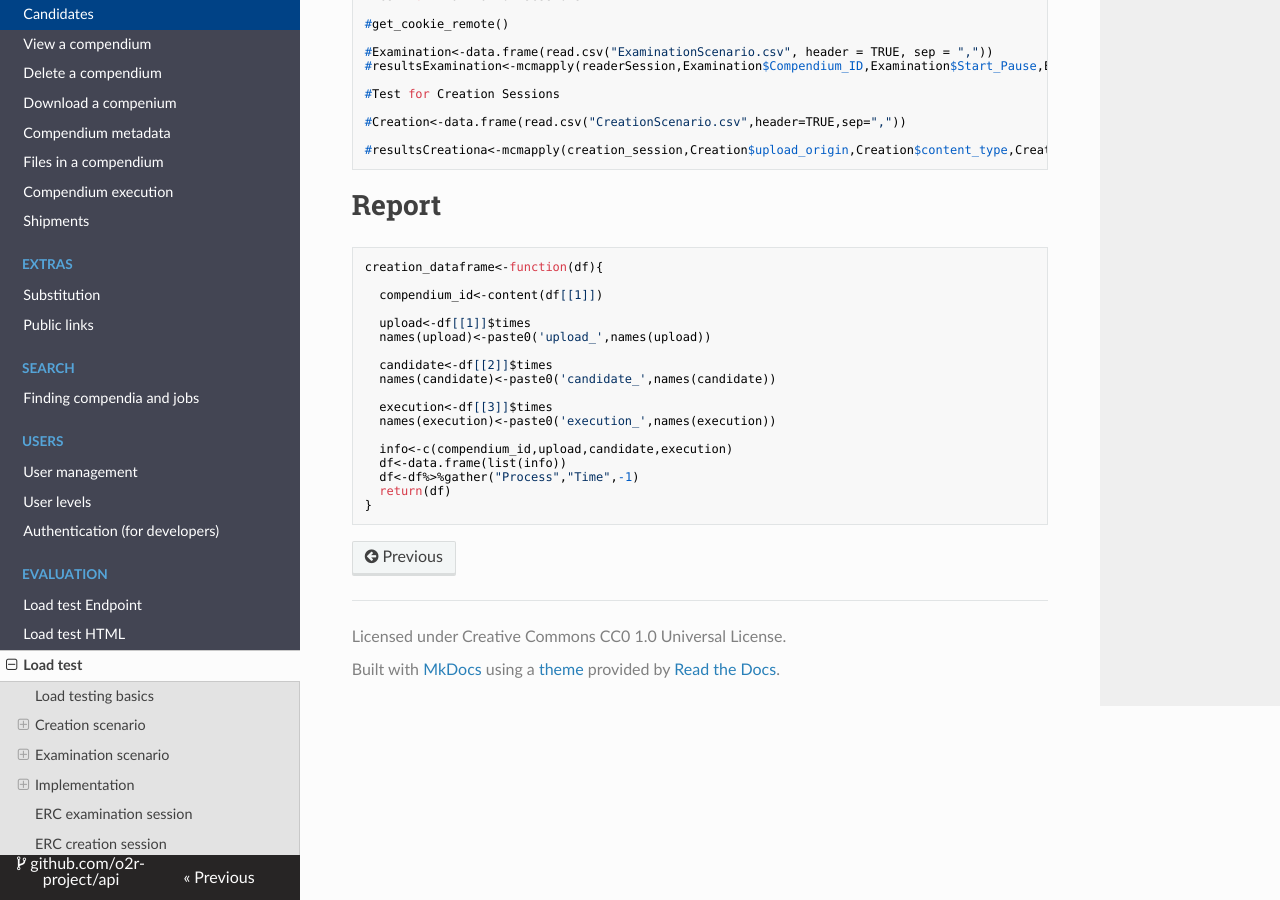
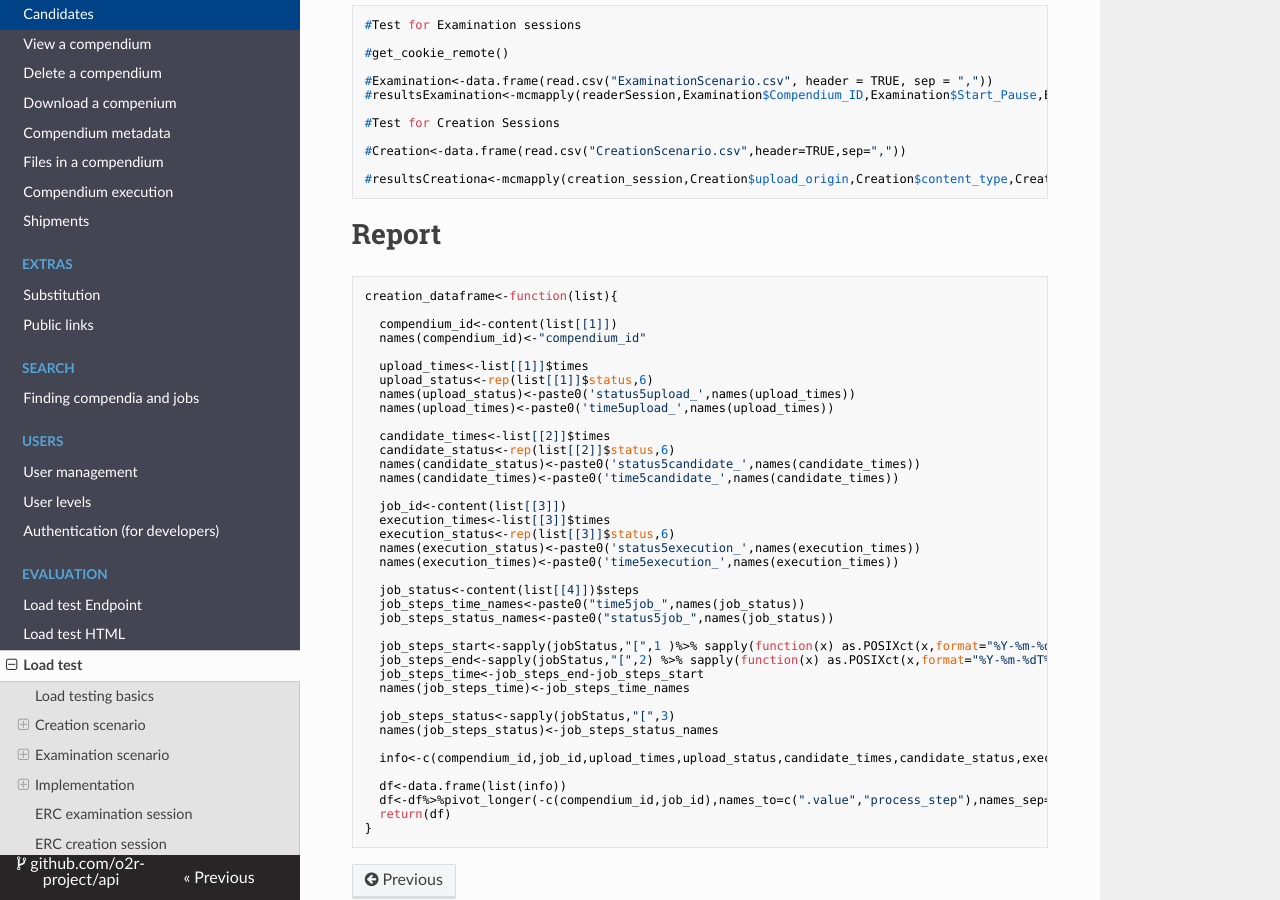
Before and after one commit to o2r-project/api, an MkDocs documentation site: the page built from docs/evaluation/load_test.md, in a window 1280 px wide and 900 px high, scrolled down 11507 px. Built offline with MkDocs 1.6.1, drawn with Linux system fonts in a browser that asks for light colours; nearby versions of some CDN libraries; some of the changed text lies outside the part shown.

Commit message:
Tidy table

```diff
--- a/docs/evaluation/load_test.md
+++ b/docs/evaluation/load_test.md
@@ -174,11 +174,12 @@ login information of [orcid](orcidorcid.org) **personal account**.
       #Remote Test
       o2r_remote<-"https://o2r.uni-muenster.de/#/"
 
-      # Read startup file  / login information
+      # Read configuration file
       readRenviron(".Renviron")
 
       available.versions<-list_versions("chromedriver")
-      r<-rsDriver(chromever=available.versions[[1]][1])
+
+      r<-rsDriver(chromever=available.versions[[1]][5],port=sample(4500:4999,1))
       rem_dr<-r[["client"]]
 
       # o2r webpage
@@ -436,7 +437,8 @@ Checks the status of a job
     job_status <- function(job_id) {
       endpoint<-Sys.getenv("ENDPOINT")
       cookie<-Sys.getenv("COOKIE")
-      response <- GET(url = paste0(endpoint, "job/", job_id),
+      print(paste0(endpoint, "job/", job_id))
+      response <- GET(url = paste0(endpoint, "job/", job_id,"?steps=all"),
                       accept_json(),
                       # authenticate even if not needed to not destroy cookie caching
                       set_cookies(connect.sid = cookie))
@@ -608,10 +610,10 @@ and creates one (or multiple) new modified dummy on a `target` folder.
 In specific, every new dummy workspace includes a shell script that use
 the `Sleep` command to simulate computation time of an ERC. The number
 of dummies and the `SLEEP` time is configurable throught the
-*dummy\_times* parameter. This parameter is expected to be of numeric
+`dummy_times` parameter. This parameter is expected to be of numeric
 class and every number (integers only) represents the sleeping time of a
 new dummy ERC workspace. In consequence `dummy_times = c(10,100)` will
-result in *two* new ERC workspaces with 10 and 100 seconds of *SLEEP*
+result in **two** new ERC workspaces with 10 and 100 seconds of `SLEEP`
 time respectively.
 
     # create_dummies
@@ -696,21 +698,42 @@ LoadTest
 Report
 ======
 
-    creation_dataframe<-function(df){
+    creation_dataframe<-function(list){
 
-      compendium_id<-content(df[[1]])
+      compendium_id<-content(list[[1]])
+      names(compendium_id)<-"compendium_id"
 
-      upload<-df[[1]]$times
-      names(upload)<-paste0('upload_',names(upload))
+      upload_times<-list[[1]]$times
+      upload_status<-rep(list[[1]]$status,6)
+      names(upload_status)<-paste0('status5upload_',names(upload_times))
+      names(upload_times)<-paste0('time5upload_',names(upload_times))
 
-      candidate<-df[[2]]$times
-      names(candidate)<-paste0('candidate_',names(candidate))
+      candidate_times<-list[[2]]$times
+      candidate_status<-rep(list[[2]]$status,6)
+      names(candidate_status)<-paste0('status5candidate_',names(candidate_times))
+      names(candidate_times)<-paste0('time5candidate_',names(candidate_times))
 
-      execution<-df[[3]]$times
-      names(execution)<-paste0('execution_',names(execution))
+      job_id<-content(list[[3]])
+      execution_times<-list[[3]]$times
+      execution_status<-rep(list[[3]]$status,6)
+      names(execution_status)<-paste0('status5execution_',names(execution_times))
+      names(execution_times)<-paste0('time5execution_',names(execution_times))
 
-      info<-c(compendium_id,upload,candidate,execution)
+      job_status<-content(list[[4]])$steps
+      job_steps_time_names<-paste0("time5job_",names(job_status))
+      job_steps_status_names<-paste0("status5job_",names(job_status))
+
+      job_steps_start<-sapply(jobStatus,"[",1 )%>% sapply(function(x) as.POSIXct(x,format="%Y-%m-%dT%H:%M:%OS"))
+      job_steps_end<-sapply(jobStatus,"[",2) %>% sapply(function(x) as.POSIXct(x,format="%Y-%m-%dT%H:%M:%OS"))
+      job_steps_time<-job_steps_end-job_steps_start
+      names(job_steps_time)<-job_steps_time_names
+
+      job_steps_status<-sapply(jobStatus,"[",3)
+      names(job_steps_status)<-job_steps_status_names
+
+      info<-c(compendium_id,job_id,upload_times,upload_status,candidate_times,candidate_status,execution_times,execution_status,job_steps_time,job_steps_status)
+
       df<-data.frame(list(info))
-      df<-df%>%gather("Process","Time",-1)
+      df<-df%>%pivot_longer(-c(compendium_id,job_id),names_to=c(".value","process_step"),names_sep="5")
       return(df)
     }
```
Also changed, not shown: other parts of docs/evaluation/load_test.md (+1 -1 lines), docs/evaluation/load_test.Rmd (+38 -16 lines), 1 other file.
